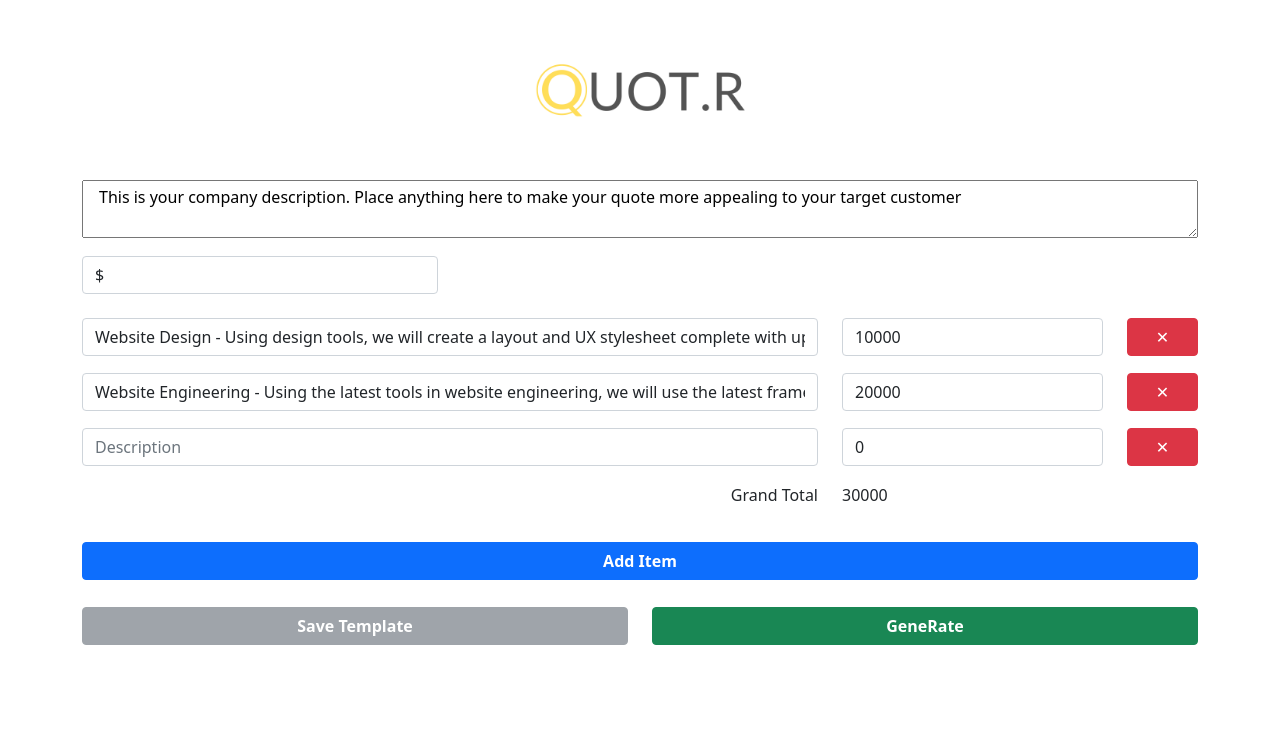
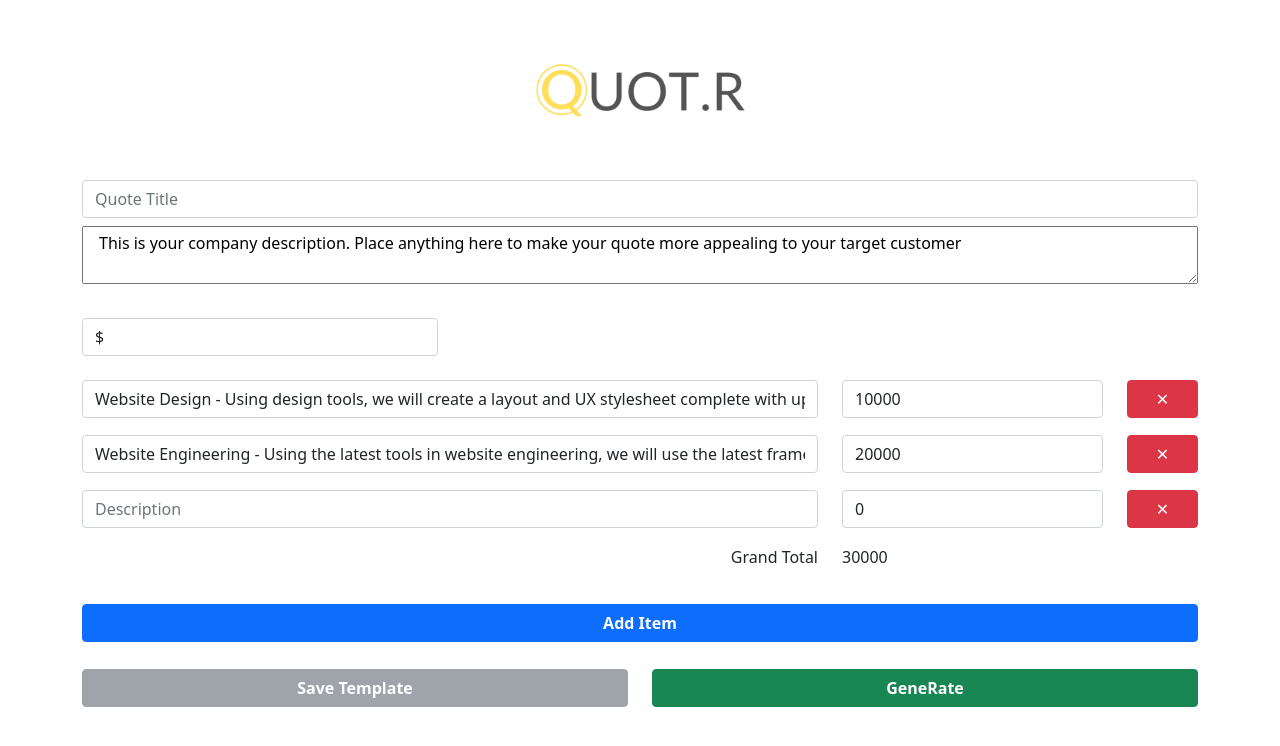
Before and after one commit to CleverlyCodes/quotr, a React (Create React App) app: page / in a window 1280 px wide. Shown: the top 746 px of the page. Built offline with nearby package versions, Linux system fonts and the light colour scheme.

Commit message:
add title to configuration settings

```diff
--- a/src/App.js
+++ b/src/App.js
@@ -24,6 +24,7 @@ function App() {
   ]);
 
   const [config, setConfig] = useState({
+    tite: '',
     description: 'This is your company description. Place anything here to make your quote more appealing to your target customer',
     currency: '$',
   });
--- a/src/components/QuoteInputSheet/QuoteInputSheet.js
+++ b/src/components/QuoteInputSheet/QuoteInputSheet.js
@@ -32,8 +32,17 @@ function QuoteInputSheet(props) {
     props.setGenerated(true);
   }
 
+  function changeTitle(value) {
+    props.setConfig({
+      title: value,
+      description: props.config.description,
+      currency: props.config.currency,
+    });
+  }
+
   function changeDescription(value) {
     props.setConfig({
+      title: props.config.title,
       description: value,
       currency: props.config.currency,
     });
@@ -41,6 +50,7 @@ function QuoteInputSheet(props) {
 
   function changeCurrency(value) {
     props.setConfig({
+      title: props.config.title,
       description: props.config.description,
       currency: value,
     });
@@ -49,6 +59,12 @@ function QuoteInputSheet(props) {
   return(
     <div className="QuoteInputSheet" data-testid="QuoteInputSheet">
       <Row className="mb-2">
+        <Col>
+          <Form.Control value={props.config.title} onChange={(e) => changeTitle(e.target.value)} type="email" placeholder="Quote Title" />
+        </Col>
+      </Row>
+
+      <Row className="mb-4">
         <Col>
           <textarea value={props.config.description} onChange={(e) => changeDescription(e.target.value)} placeholder="service description" className="w-100 px-3 py-1 fs-6"/>
         </Col>
--- a/src/components/QuoteOutputSheet/QuoteOutputSheet.js
+++ b/src/components/QuoteOutputSheet/QuoteOutputSheet.js
@@ -15,6 +15,8 @@ function QuoteOutputSheet(props) {
     <div className="QuoteOutputSheet" data-testid="QuoteOutputSheet">
 
       <div className="border-1 border border-secondary p-4">
+        <h2 className="ts-6 text-dark text-start mb-5">{props.config.title}</h2>
+
         <p className="ts-6 text-dark text-start">{props.config.description}</p>
 
         {
```
